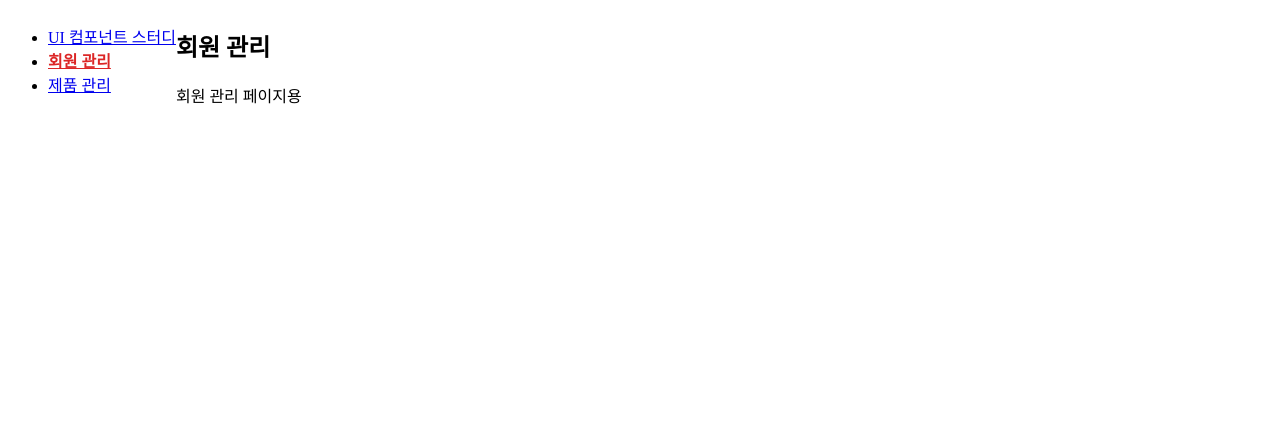
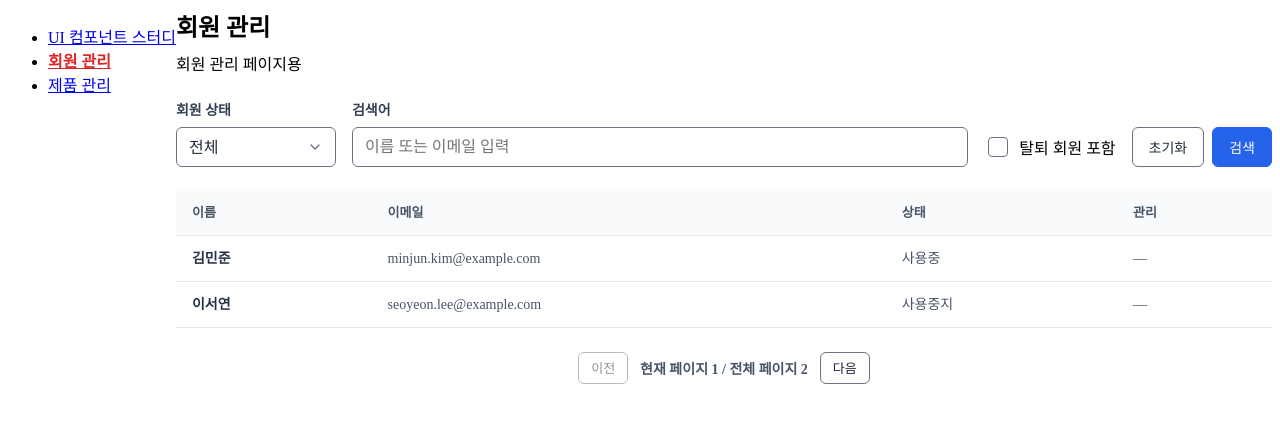
Before and after one commit to shs3832/nuxt-component, a Nuxt app: page /members in a window 1280 px wide. Shown: the top 422 px of the page. Built offline with nearby package versions, Linux system fonts and the light colour scheme.

Commit message:
feat: 목록 페이지 템플릿과 회원 관리 추가

```diff
--- /dev/null
+++ b/app/components/list/ListPageTemplate.vue
@@ -0,0 +1,53 @@
+<template>
+  <section class="list-page">
+    <header class="list-page__header">
+      <h1 class="list-page__title">
+        <slot name="title"></slot>
+      </h1>
+      <div class="list-page__description" v-if="$slots.description">
+        <slot name="description"></slot>
+      </div>
+    </header>
+    <div class="list-page__search" v-if="$slots.search">
+      <slot name="search"></slot>
+    </div>
+    <div class="list-page__table">
+      <slot name="table"></slot>
+    </div>
+    <div class="list-page__pagination" v-if="$slots.pagination">
+      <slot name="pagination"></slot>
+    </div>
+  </section>
+</template>
+
+<script setup lang="ts">
+defineSlots<{
+  title(): any;
+  description?(): any;
+  search?(): any;
+  table(): any;
+  pagination?(): any;
+}>();
+</script>
+<style scoped>
+.list-page {
+  display: grid;
+  gap: 24px;
+  min-width: 0;
+}
+
+.list-page__header {
+  display: grid;
+  gap: 8px;
+}
+
+.list-page__title {
+  margin: 0;
+}
+
+.list-page__search,
+.list-page__table,
+.list-page__pagination {
+  min-width: 0;
+}
+</style>
--- a/app/components/study/TableSection.vue
+++ b/app/components/study/TableSection.vue
@@ -61,6 +61,7 @@
       v-if="showPagination"
       v-model:page="currentPage"
       :total-pages="totalPages"
+      class="table-demo__pagination"
     />
   </section>
 </template>
@@ -123,4 +124,7 @@ const showPagination = computed(() => {
   color: #667085;
   text-align: center;
 }
+.table-demo__pagination {
+  margin-top: 20px;
+}
 </style>
--- a/app/components/ui/UiPagination.vue
+++ b/app/components/ui/UiPagination.vue
@@ -49,7 +49,6 @@ const handleNext = () => {
   align-items: center;
   justify-content: center;
   gap: 12px;
-  margin-top: 20px;
 }
 
 .ui-pagination__status {
--- a/app/pages/members.vue
+++ b/app/pages/members.vue
@@ -1,12 +1,174 @@
 <template>
-  <section>
-    <h1>회원 관리</h1>
-    <p>회원 관리 페이지용</p>
-  </section>
+  <ListPageTemplate>
+    <template #title>회원 관리</template>
+    <template #description>
+      <p class="members-page__description">회원 관리 페이지용</p>
+    </template>
+    <template #search>
+      <UserSearchForm
+        v-model:status="draftSearchConditions.status"
+        v-model:keyword="draftSearchConditions.keyword"
+        v-model:include-withdrawn="draftSearchConditions.includeWithdrawn"
+        @search="handleSearch"
+        @reset="handleReset"
+      />
+    </template>
+    <template #table>
+      <UiTable aria-label="회원 목록">
+        <thead>
+          <tr>
+            <th scope="col">이름</th>
+            <th scope="col">이메일</th>
+            <th scope="col">상태</th>
+            <th scope="col">관리</th>
+          </tr>
+        </thead>
+        <tbody>
+          <tr v-if="filteredMembers.length === 0">
+            <td colspan="4">
+              <span role="status">등록된 회원이 없습니다.</span>
+            </td>
+          </tr>
+
+          <template v-else>
+            <tr v-for="member in paginatedMembers" :key="member.id">
+              <th scope="row">{{ member.name }}</th>
+              <td>{{ member.email }}</td>
+              <td>{{ member.statusLabel }}</td>
+              <td>—</td>
+            </tr>
+          </template>
+        </tbody>
+      </UiTable>
+    </template>
+    <template v-if="filteredMembers.length > 0" #pagination>
+      <UiPagination v-model:page="page" :total-pages="totalPages" />
+    </template>
+  </ListPageTemplate>
 </template>
 
 <script setup lang="ts">
 definePageMeta({
   layout: "admin",
 });
+
+type MemberStatus = "active" | "inactive" | "withdrawn";
+
+type Member = {
+  id: number;
+  name: string;
+  email: string;
+  status: MemberStatus;
+  statusLabel: string;
+};
+
+type MemberSearchConditions = {
+  status: string;
+  keyword: string;
+  includeWithdrawn: boolean;
+};
+
+const members = ref<Member[]>([
+  {
+    id: 1,
+    name: "김민준",
+    email: "minjun.kim@example.com",
+    status: "active",
+    statusLabel: "사용중",
+  },
+  {
+    id: 2,
+    name: "이서연",
+    email: "seoyeon.lee@example.com",
+    status: "inactive",
+    statusLabel: "사용중지",
+  },
+  {
+    id: 3,
+    name: "박지훈",
+    email: "jihoon.park@example.com",
+    status: "active",
+    statusLabel: "사용중",
+  },
+  {
+    id: 4,
+    name: "최유진",
+    email: "yujin.choi@example.com",
+    status: "withdrawn",
+    statusLabel: "탈퇴",
+  },
+]);
+
+const createInitialSearchConditions = (): MemberSearchConditions => {
+  return {
+    status: "",
+    keyword: "",
+    includeWithdrawn: false,
+  };
+};
+
+const draftSearchConditions = ref(createInitialSearchConditions());
+const appliedSearchConditions = ref(createInitialSearchConditions());
+
+const filteredMembers = computed(() => {
+  const keyword = appliedSearchConditions.value.keyword.trim().toLowerCase();
+  return members.value.filter((member) => {
+    if (
+      !appliedSearchConditions.value.includeWithdrawn &&
+      member.status === "withdrawn"
+    ) {
+      return false;
+    }
+
+    if (
+      appliedSearchConditions.value.status !== "" &&
+      appliedSearchConditions.value.status !== member.status
+    ) {
+      return false;
+    }
+    if (keyword === "") {
+      return true;
+    }
+
+    return (
+      member.name.toLowerCase().includes(keyword) ||
+      member.email.toLowerCase().includes(keyword)
+    );
+  });
+});
+
+const handleSearch = () => {
+  appliedSearchConditions.value = {
+    ...draftSearchConditions.value,
+  };
+  page.value = 1;
+};
+
+const handleReset = () => {
+  draftSearchConditions.value = createInitialSearchConditions();
+  appliedSearchConditions.value = {
+    ...draftSearchConditions.value,
+  };
+  page.value = 1;
+};
+
+const pageSize = 2;
+const page = ref(1);
+
+const totalPages = computed(() => {
+  return Math.ceil(filteredMembers.value.length / pageSize);
+});
+
+const paginatedMembers = computed(() => {
+  const start = (page.value - 1) * pageSize;
+  const end = start + pageSize;
+
+  return filteredMembers.value.slice(start, end);
+});
 </script>
+
+<style scoped>
+.members-page__description {
+  margin: 0;
+}
+</style>
```
